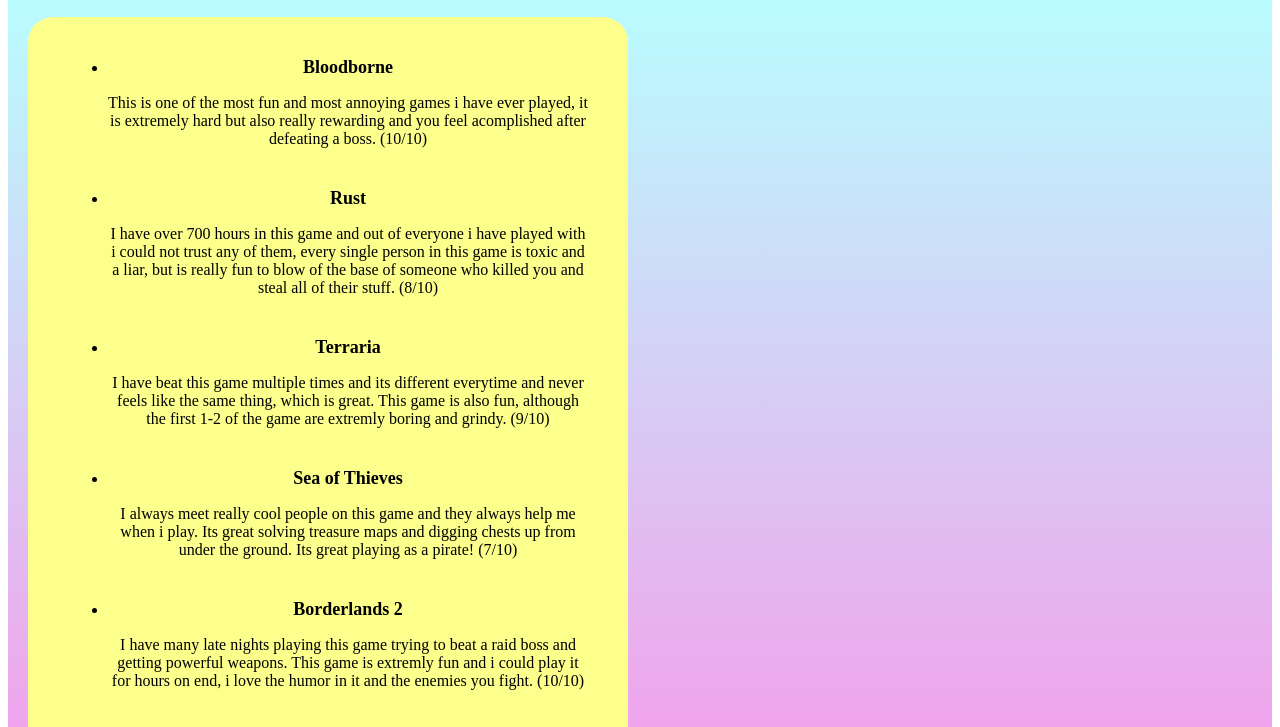
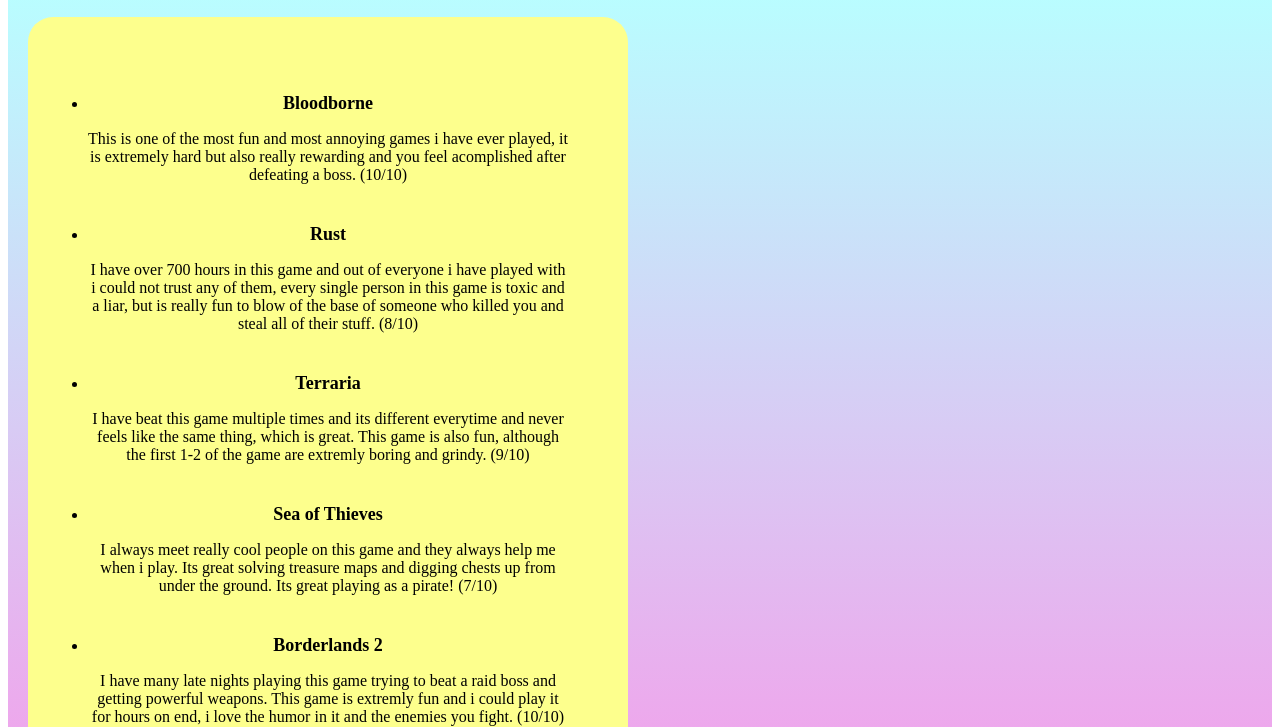
Before and after one commit to RyanClevv/websiteproject, a plain HTML site: page Reviews.html in a window 1280 px wide. Shown: the part 88-815 px from the top of the page. Drawn offline with Linux system fonts and the light colour scheme.

Commit message:
Final Save

```diff
--- a/Reviews.html
+++ b/Reviews.html
@@ -10,7 +10,8 @@
 <body>
   <h1>My Reviews!</h1>
 
-    <section>
+    <section class="reviews">
+
       <div class="square">
         <ul>
           <li>
--- a/styles.css
+++ b/styles.css
@@ -27,7 +27,7 @@
 
   background-color: rgb(253, 255, 141);
   width: 75vh;
-  height: 205vh;
+  height: 215vh;
   border: 25px;
   border-radius: 25px;
 
@@ -35,7 +35,19 @@
 }
 
 
-
+.reviews {
+  /*background-color: rgb(187, 220, 221);*/
+  background: linear-gradient(rgb(185, 253, 255), rgb(255, 139, 230), rgb(138, 222, 255));
+  display: flex;
+  flex-direction: row;
+  justify-content: space-between;
+  height: 240vh;
+  flex-wrap: wrap;
+  padding: 20px;
+  border: 10px;
+  border-bottom-left-radius: 20px;
+  border-bottom-right-radius: 20px;
+}
 
 
 li {
@@ -55,7 +67,7 @@
   display: flex;
   flex-direction: row;
   justify-content: space-between;
-  height: 230vh;
+  height: 100vh;
   flex-wrap: wrap;
   padding: 20px;
   border: 10px;
@@ -104,6 +116,6 @@
 
 ul {
 text-align: center;
-
+padding: 20px;
 
 }
```
